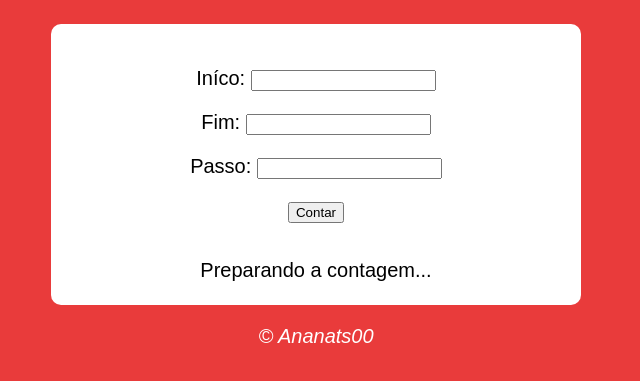
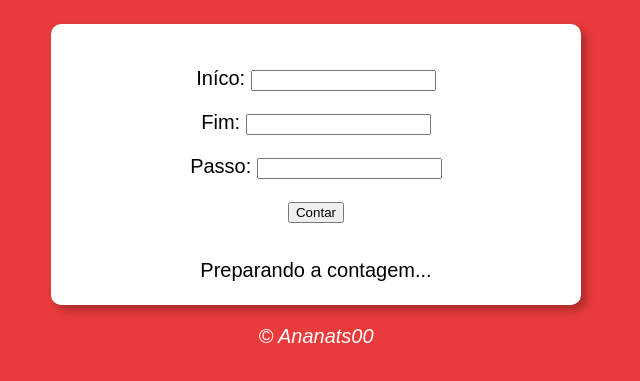
Before and after one commit to Ananats00/09-js-repeticoes, a plain HTML site: page contar.html in a window 1280 px wide. Shown: the part 75-456 px from the top of the page, without its empty margins (324-964 px from the left). Drawn offline with Linux system fonts and the light colour scheme.

Commit message:
Atividade 09-JS

```diff
--- a/estilo.css
+++ b/estilo.css
@@ -14,7 +14,7 @@ section {
     border-radius: 10px;
     width: 500px;
     margin: auto;
-    box-shadow: 5px 5px 10px rgba(0, 0, 0, 0.288) (0, 0, 0, 0.363);
+    box-shadow: 5px 5px 10px rgba(0, 0, 0, 0.288);
 }
 
 
--- a/modelo2/estilo.css
+++ b/modelo2/estilo.css
@@ -14,7 +14,7 @@ section {
     border-radius: 10px;
     width: 500px;
     margin: auto;
-    box-shadow: 5px 5px 10px rgba(0, 0, 0, 0.288) (0, 0, 0, 0.363);
+    box-shadow: 5px 5px 10px rgba(0, 0, 0, 0.205);
 }
 
 
```
